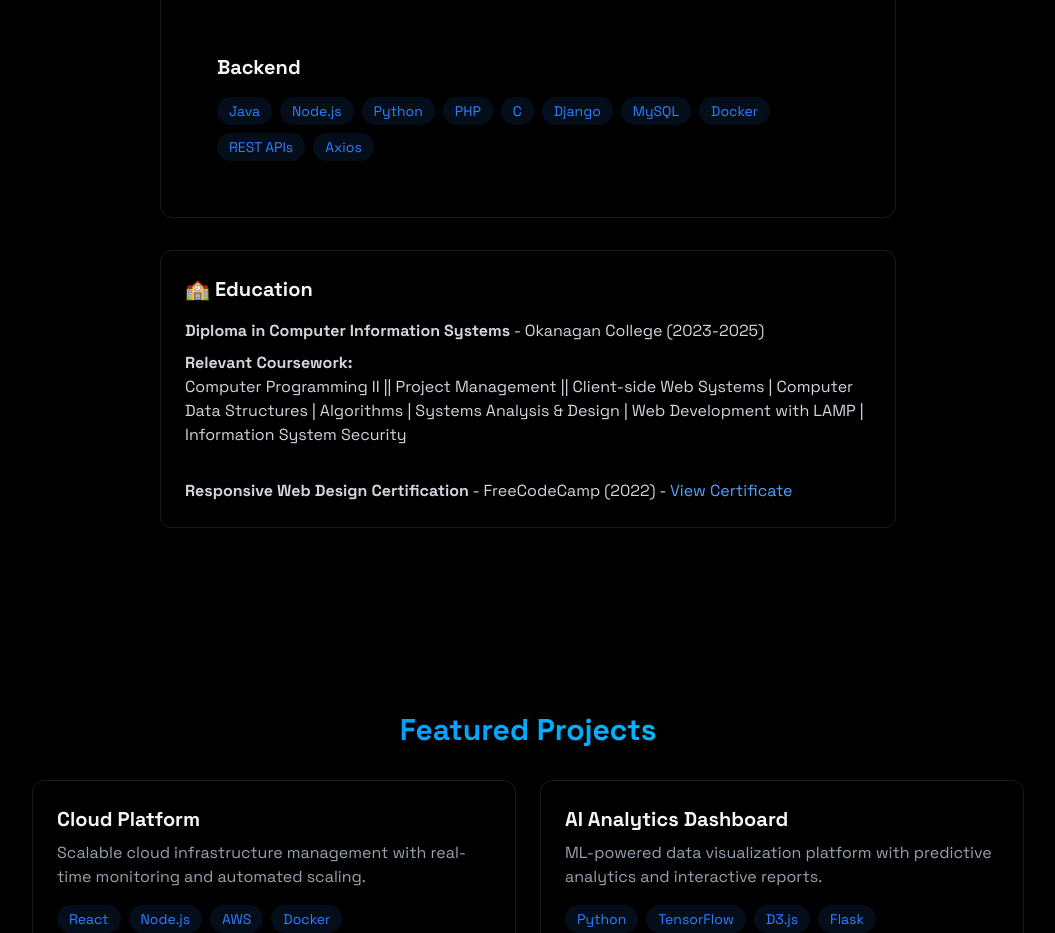
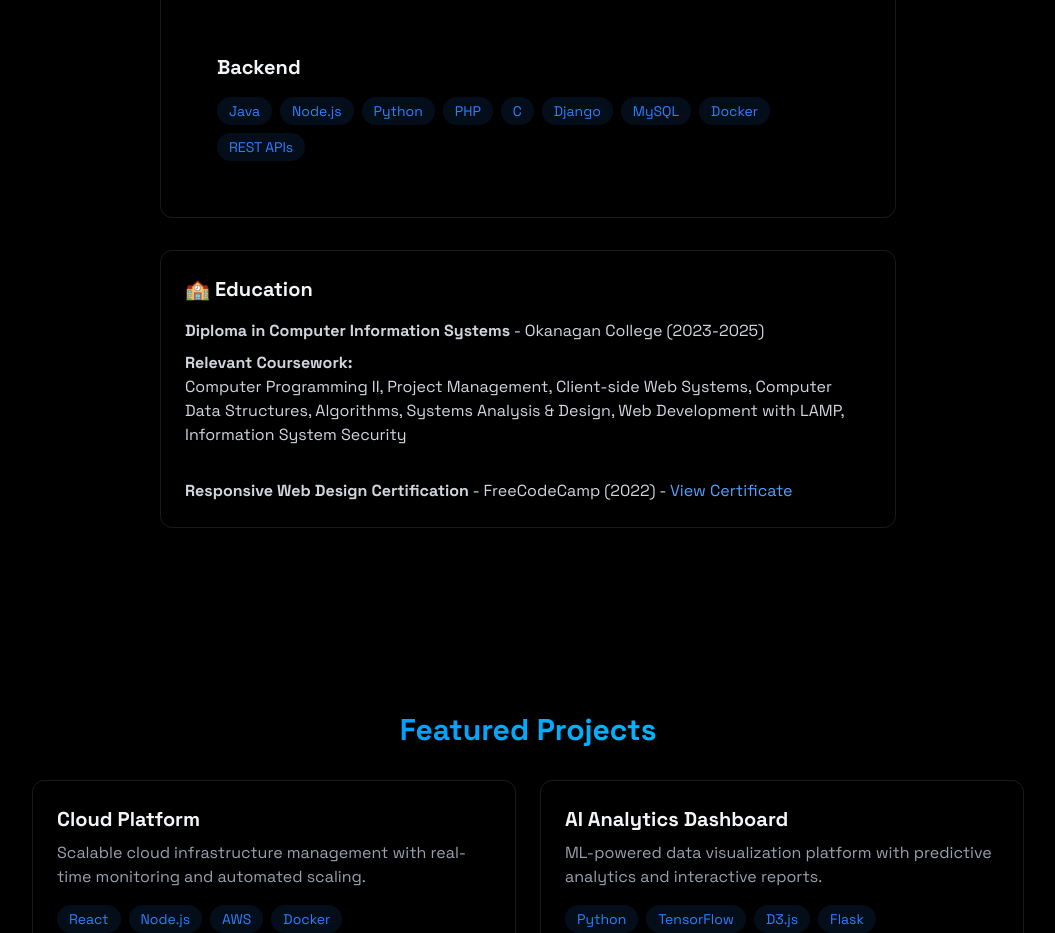
Before and after one commit to CoghillB/portfolio, a React (Vite) app: page / in a window 1280 px wide. Shown: the part 1300-2233 px from the top of the page, without its empty margins (112-1167 px from the left). Built offline with nearby package versions, Linux system fonts and the light colour scheme; the HTML template or start-up script is replaced by a standard one.

Commit message:
made change to backend skills

```diff
--- a/src/components/sections/About.jsx
+++ b/src/components/sections/About.jsx
@@ -23,8 +23,7 @@ export const About = () => {
         "Django",
         "MySQL",
         "Docker",
-        "REST APIs",
-        "Axios"
+        "REST APIs"
     ];
 
     return (
@@ -92,8 +91,8 @@ export const About = () => {
                                 (2023-2025)
                             </li>
                             <li style={{ listStyleType: "none" }}>
-                                <strong>Relevant Coursework:</strong><br /> Computer Programming II || Project Management || Client-side Web Systems |
-                                Computer Data Structures | Algorithms | Systems Analysis & Design | Web Development with LAMP |
+                                <strong>Relevant Coursework:</strong><br /> Computer Programming II, Project Management, Client-side Web Systems,
+                                Computer Data Structures, Algorithms, Systems Analysis & Design, Web Development with LAMP,
                                 Information System Security
                             </li><br />
                             <li style={{ listStyleType: "none" }}>
```
